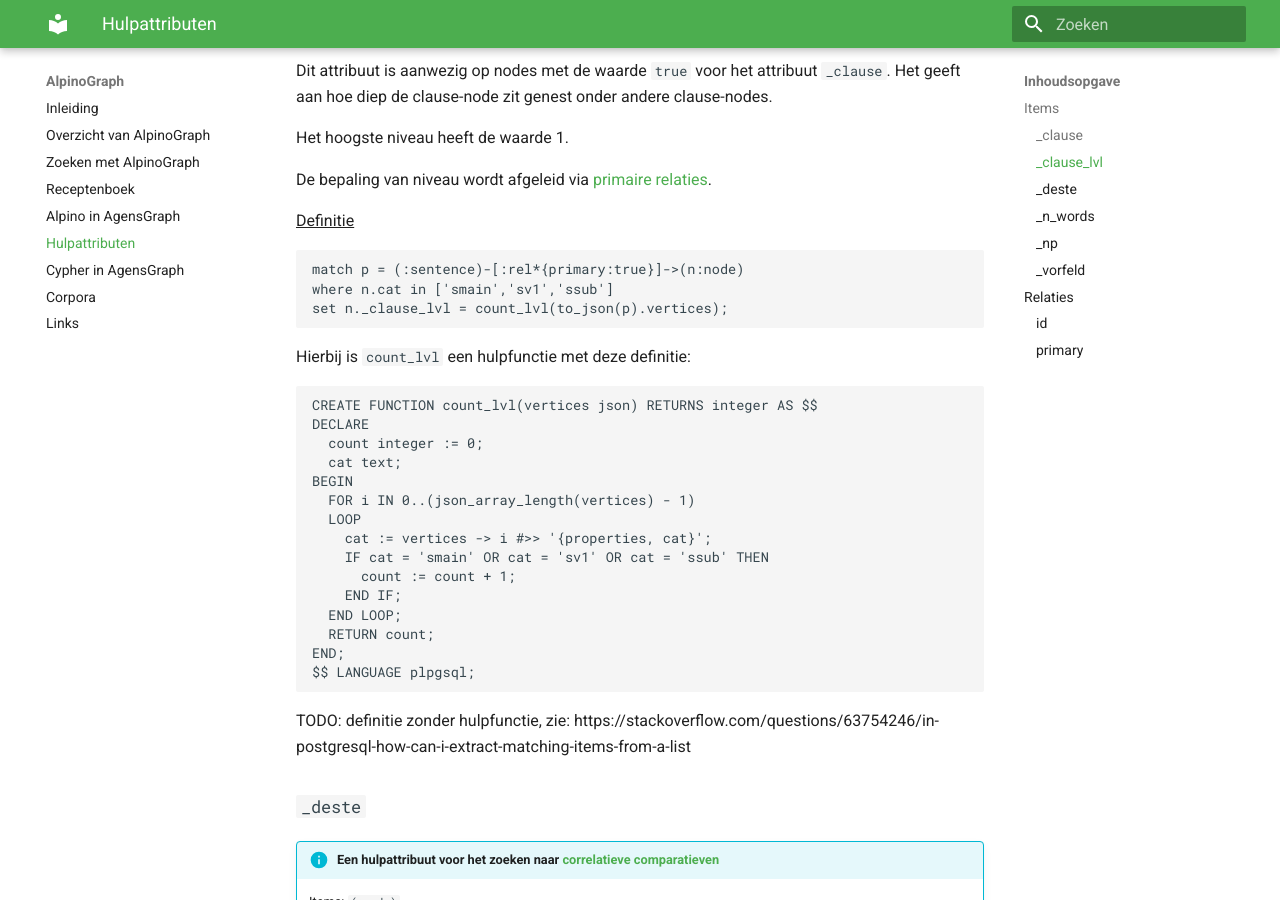
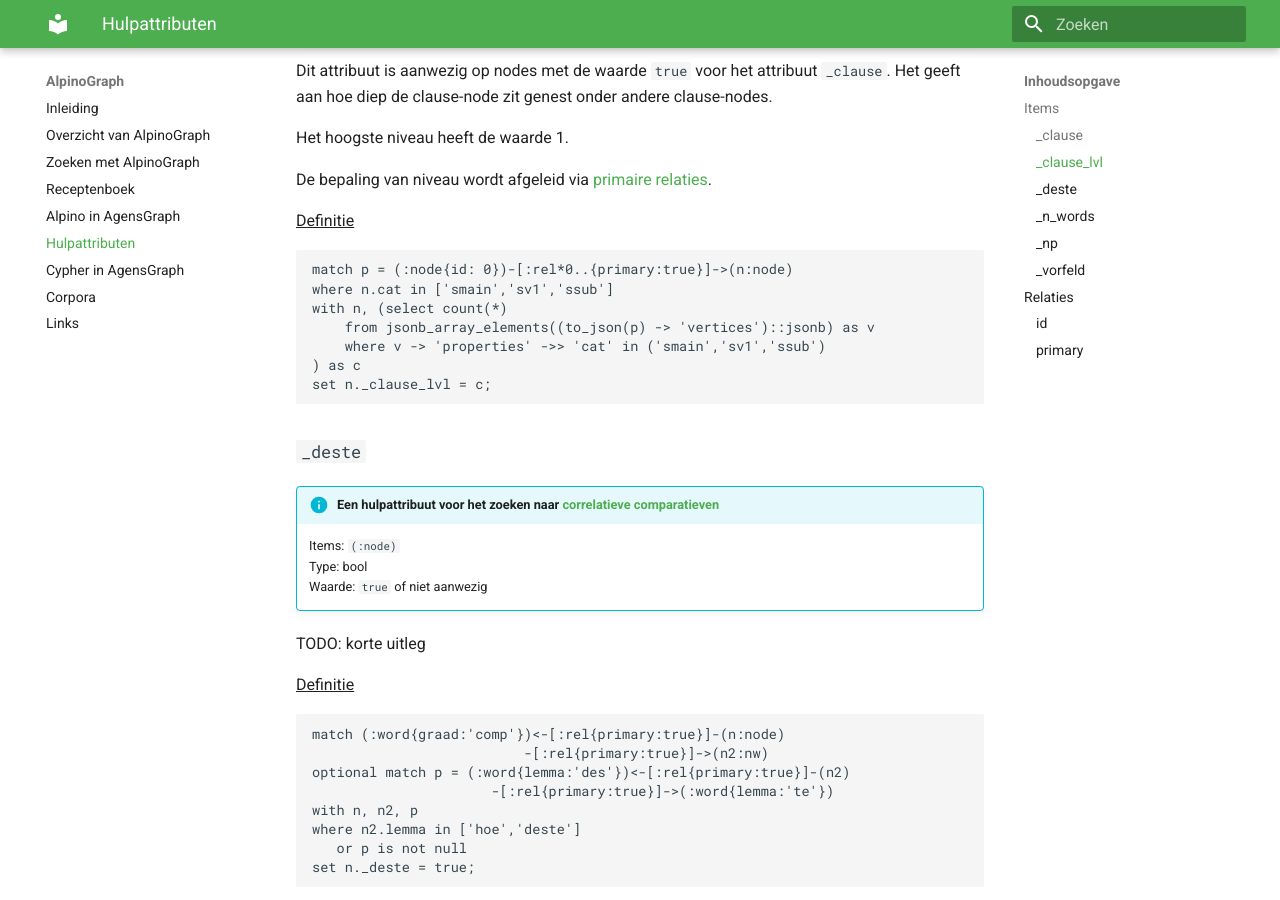
Before and after one commit to rug-compling/alpinograph-docs, an MkDocs documentation site: the page built from docs/attributen.md, in a window 1280 px wide and 900 px high, scrolled down 904 px. Built offline with MkDocs 1.6.1 and Material for MkDocs 9.7.7, drawn with Linux system fonts in a browser that asks for light colours.

Commit message:
hulpattributen: _clause_lvl zonder hulpfunctie

````diff
--- a/docs/attributen.md
+++ b/docs/attributen.md
@@ -45,33 +45,14 @@ De bepaling van niveau wordt afgeleid via [primaire relaties](#primary).
 ^^Definitie^^
 
 ```text
-match p = (:sentence)-[:rel*{primary:true}]->(n:node)
+match p = (:node{id: 0})-[:rel*0..{primary:true}]->(n:node)
 where n.cat in ['smain','sv1','ssub']
-set n._clause_lvl = count_lvl(to_json(p).vertices);
+with n, (select count(*)
+    from jsonb_array_elements((to_json(p) -> 'vertices')::jsonb) as v
+    where v -> 'properties' ->> 'cat' in ('smain','sv1','ssub')
+) as c
+set n._clause_lvl = c;
 ```
-
-Hierbij is `count_lvl` een hulpfunctie met deze definitie:
-
-```text
-CREATE FUNCTION count_lvl(vertices json) RETURNS integer AS $$
-DECLARE
-  count integer := 0;
-  cat text;
-BEGIN
-  FOR i IN 0..(json_array_length(vertices) - 1)
-  LOOP
-    cat := vertices -> i #>> '{properties, cat}';
-    IF cat = 'smain' OR cat = 'sv1' OR cat = 'ssub' THEN
-      count := count + 1;
-    END IF;
-  END LOOP;
-  RETURN count;
-END;
-$$ LANGUAGE plpgsql;
-```
-
-TODO: definitie zonder hulpfunctie, zie: https://stackoverflow.com/questions/63754246/in-postgresql-how-can-i-extract-matching-items-from-a-list
-
 
 ### `_deste`
 
````
